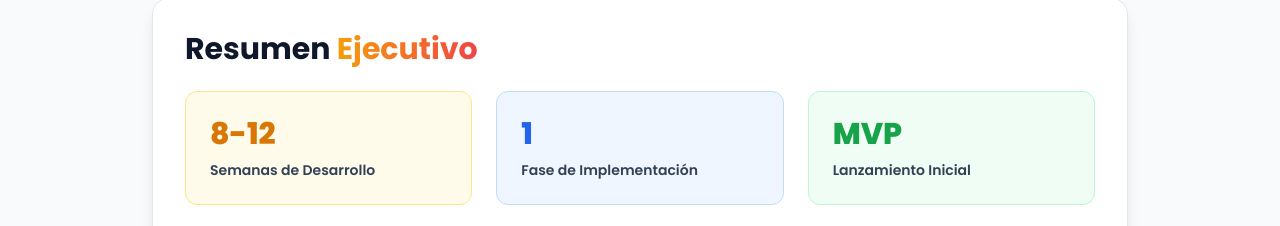
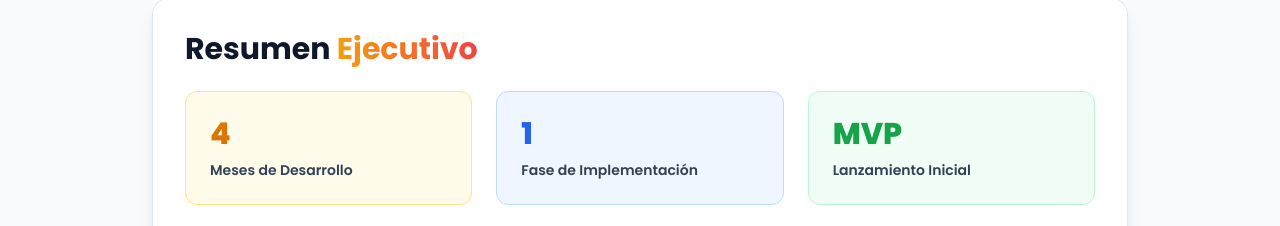
Before and after one commit to angeval25/CONNECTTRUCKS, a website: page cotizacion-plataforma.html in a window 1280 px wide. Shown: the part 151-377 px from the top of the page. Drawn offline with nearby package versions, Linux system fonts and the light colour scheme.

Commit message:
Update development timeline from 8-12 weeks to 4 months

```diff
--- a/cotizacion-plataforma.html
+++ b/cotizacion-plataforma.html
@@ -50,8 +50,8 @@
             </h2>
             <div class="grid md:grid-cols-3 gap-6 mb-6">
                 <div class="bg-amber-50 p-6 rounded-xl border border-amber-200">
-                    <p class="text-3xl font-extrabold text-amber-600 mb-2">8-12</p>
-                    <p class="text-sm text-slate-700 font-semibold">Semanas de Desarrollo</p>
+                    <p class="text-3xl font-extrabold text-amber-600 mb-2">4</p>
+                    <p class="text-sm text-slate-700 font-semibold">Meses de Desarrollo</p>
                 </div>
                 <div class="bg-blue-50 p-6 rounded-xl border border-blue-200">
                     <p class="text-3xl font-extrabold text-blue-600 mb-2">1</p>
```
